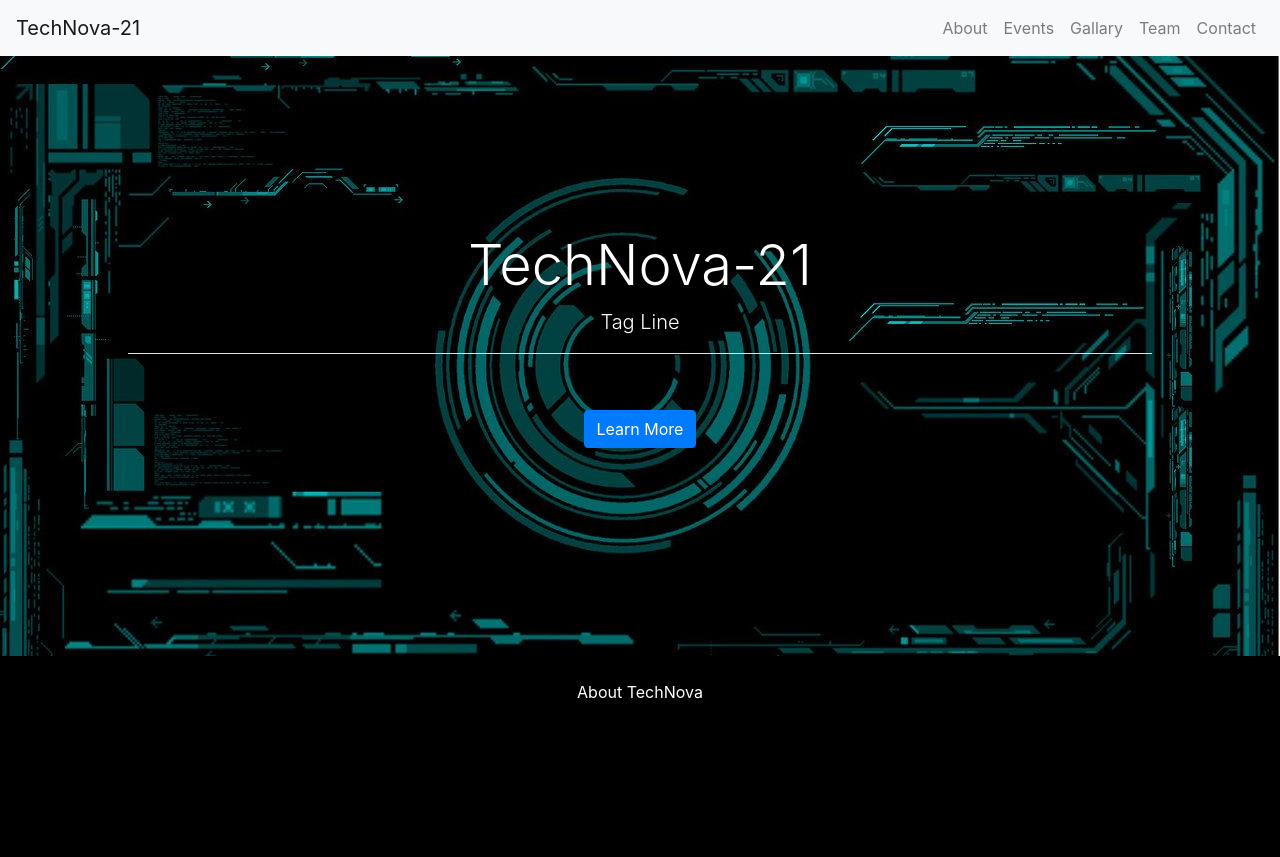
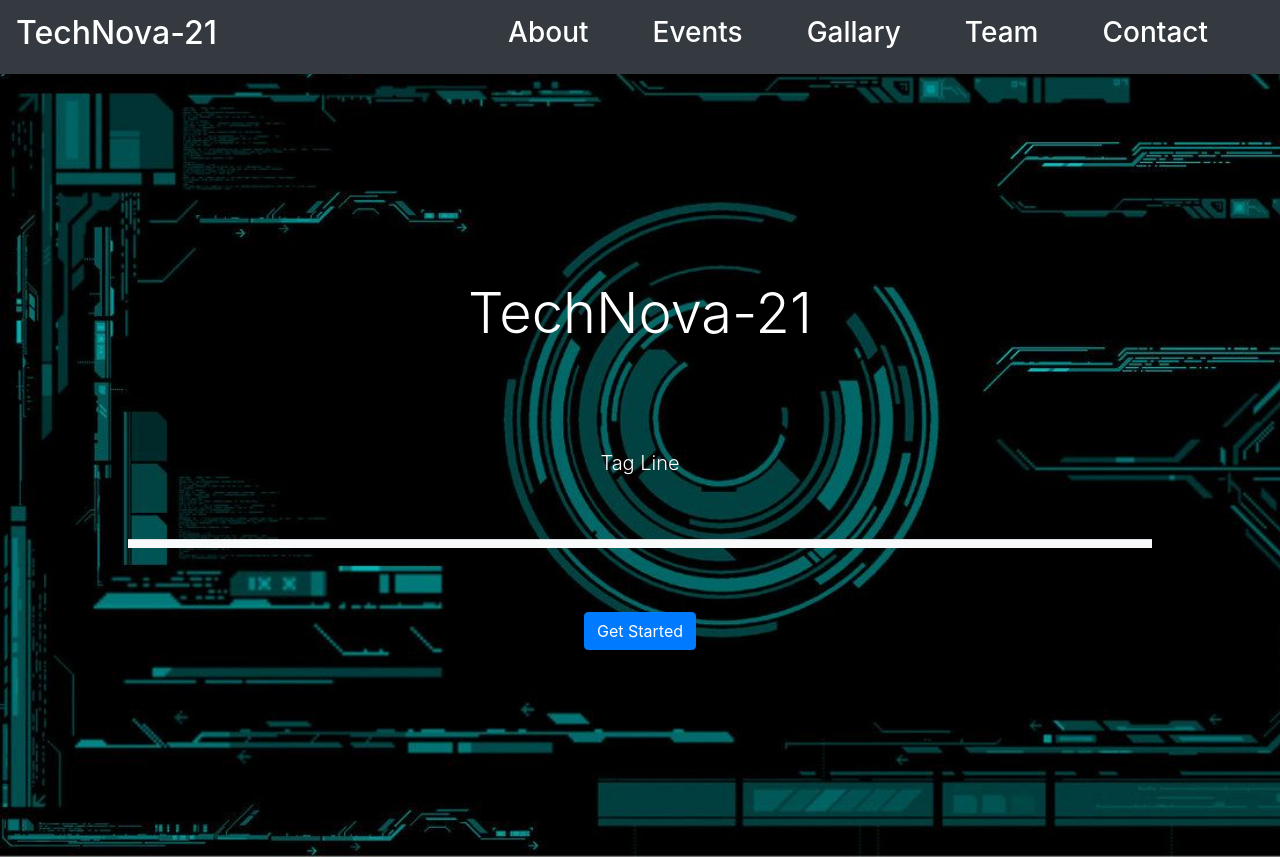
Before and after one commit to Mihir06121/TechNova, a React (Create React App) app: page / in a window 1280 px wide. Shown: the top 857 px of the page. Before the commit the page ends 800 px from the top, so only its background shows below. Built offline with nearby package versions, Linux system fonts and the light colour scheme.

Commit message:
About and event section added

```diff
--- a/public/index.html
+++ b/public/index.html
@@ -15,7 +15,11 @@
     <title>TECH NOVA | SLRTDC</title>
     <meta name="description" content="">
     <style>
+      html{
+        scroll-behavior: smooth;
+      }
       body{
+        scroll-behavior: smooth;
         overflow-x: hidden;
       }
     </style>
--- a/src/App.jsx
+++ b/src/App.jsx
@@ -2,7 +2,7 @@ import React from 'react'
 import Header from './components/Header';
 import Home from './components/Home';
 import About from './components/About';
-// import Events from './components/Events';
+import Events from './components/Events';
 // import Gallery from './components/gallery';
 // import Team from './components/Team';
 // import Contact from './components/contact';
@@ -10,16 +10,20 @@ import AOS from'aos';
 
  const App = () => {
 
+  let suggestion = "This site is still under development, stay tunned"
+  alert(suggestion)
+
     AOS.init({
       duration:'1200',
     })
+
 
     return (
       <div>
         <Header /><br/>
         <Home /><br/>
         <About />
-        {/* <Events /> */}
+        <Events />
         {/* <Gallery /> */}
         {/* <Team /> */}
         {/* <Contact /> */}
--- a/src/components/About.jsx
+++ b/src/components/About.jsx
@@ -2,8 +2,13 @@ import React from 'react'
 
 const About = () => {
     return(
-        <div align="center" className="container">
-            About TechNova
+        <div id="about">
+            <div align="center" className="container pt-5 pb-5">
+                <h1>About TechNova</h1>
+            </div>
+            <div className="pt-5 pb-5">
+                <p></p>
+            </div>
         </div>
     )
 }
--- /dev/null
+++ b/src/components/Events.jsx
@@ -0,0 +1,13 @@
+import React from 'react'
+
+const Events = () => {
+    return(
+        <div id="events">
+            <div align="center" className="pt-5 pb-5">
+                <h1>EVENTS</h1>
+            </div>
+        </div>
+    )
+}
+
+export default Events
--- a/src/components/Header.jsx
+++ b/src/components/Header.jsx
@@ -10,31 +10,32 @@ import {
 } from 'reactstrap';
 
 const Example = (props) => {
+
   const [isOpen, setIsOpen] = useState(false);
 
   const toggle = () => setIsOpen(!isOpen);
 
   return (
-    <div className="fixed-top">
-      <Navbar color="light" light expand="sm">
-        <NavbarBrand href="/">TechNova-21</NavbarBrand>
+    <div className="fixed-top text-white">
+      <Navbar color="dark" light expand="sm">
+        <NavbarBrand className="text-white" href="/"><h2>TechNova-21</h2></NavbarBrand>
         <NavbarToggler onClick={toggle} />
         <Collapse isOpen={isOpen} navbar>
           <Nav className="ml-auto" navbar>
             <NavItem>
-              <NavLink href="#about">About</NavLink>
+              <NavLink className="text-white mr-5" href="#about"><h3>About</h3></NavLink>
             </NavItem>
             <NavItem>
-              <NavLink href="#events">Events</NavLink>
+              <NavLink className="text-white mr-5" href="#events"><h3>Events</h3></NavLink>
             </NavItem>
             <NavItem>
-              <NavLink href="#gallary">Gallary</NavLink>
+              <NavLink className="text-white mr-5" href="#gallary"><h3>Gallary</h3></NavLink>
             </NavItem>
             <NavItem>
-              <NavLink href="#team">Team</NavLink>
+              <NavLink className="text-white mr-5" href="#team"><h3>Team</h3></NavLink>
             </NavItem>
             <NavItem>
-              <NavLink href="Contact">Contact</NavLink>
+              <NavLink className="text-white mr-5" href="Contact"><h3>Contact</h3></NavLink>
             </NavItem>
           </Nav>
         </Collapse>
--- a/src/components/Home.jsx
+++ b/src/components/Home.jsx
@@ -8,13 +8,13 @@ const Home = () => {
         <div id="home" className="p-lg-5 bgwrapper">
             <div className="p-lg-5">
                 <div className="pt-5">
-                    <Jumbotron align="center" className="bg-t">
-                        <h1 align="center" className="display-4"
+                    <Jumbotron data-aos="fade-up" align="center" className="bg-t">
+                        <h1 align="center" className="display-4 pt-5 pb-5"
                         data-aos="fade-up" data-aos-delay="300">TechNova-21</h1>
-                        <p className="lead">Tag Line</p>
-                        <hr className="my-2 bg-light" />
+                        <h3 className="lead pt-5 pb-5"data-aos="fade-up" data-aos-delay="500">Tag Line</h3>
+                        <hr className="my-2 bg-light mt-3 mb-3 pt-2" data-aos="flip-left" data-aos-delay="500" />
                         <p className="lead pt-5">
-                        <Button color="primary">Learn More</Button>
+                        <Button color="primary">Get Started</Button>
                         </p>
                     </Jumbotron>
                 </div>
```
